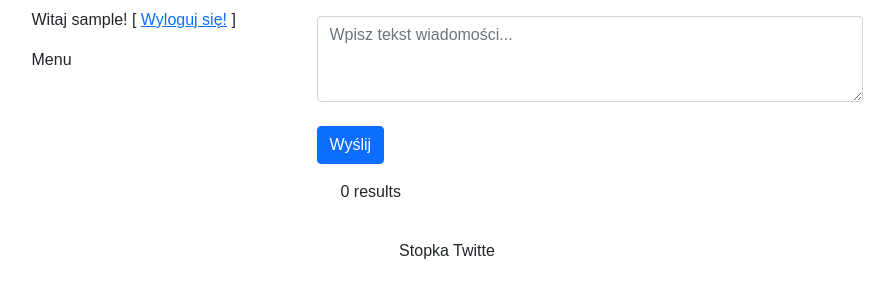
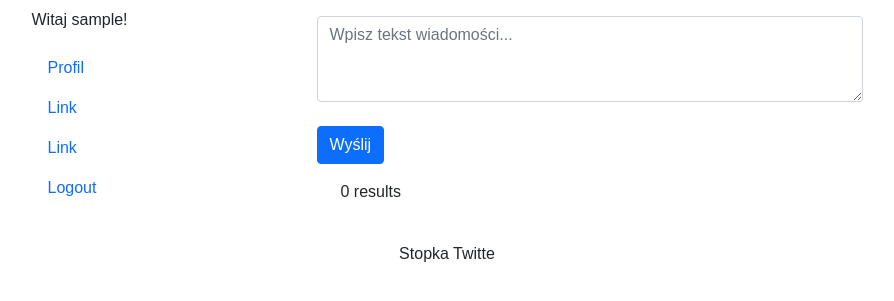
Before and after one commit to nowaxik/Twitte, a PHP site: page /twitte.php in a window 1280 px wide. Shown: the top 301 px of the page, without its empty margins (193-1087 px from the left). Run offline with PHP 8.4, Linux system fonts and the light colour scheme; the visitor is signed in with stand-in values (Sample User, id 1); data that the repository does not hold is empty.

Commit message:
Dodano menu oraz poprawiono wygląd tekstu

```diff
--- a/Twitte/twitte.php
+++ b/Twitte/twitte.php
@@ -19,14 +19,17 @@ include 'header.php';
             <!-- Lewa strona okna, jest tam menu oraz informacje o użytkowniku -->
             <div class="TwitteProfile">
                 <?php
-                    echo "<p>Witaj ".$_SESSION['userview'].'! [ <a href="logout.php">Wyloguj się!</a> ]</p>';
+                    echo "<p>Witaj ".$_SESSION['userview'].'!</p>';
                 ?>
 
-                <aside>
-                    <nav>
-                        Menu
+                <section>
+                    <nav class="nav flex-column">
+                        <a class="nav-link active" aria-current="page" href="profil.php">Profil</a>
+                        <a class="nav-link" href="#">Link</a>
+                        <a class="nav-link" href="#">Link</a>
+                        <a class="nav-link" href="logout.php">Logout</a>
                     </nav>
-                </aside>
+                </section>
             </div>
         </div>
 
@@ -70,14 +73,18 @@ include 'header.php';
                             <hr>
                         <div class="row">
                             <div class="col">
+                                <small>
                                     <span style="font-weight: bold;"><?php echo $row["userview"]; ?></span>
                                     <?php echo "@".$row["username"]." - "; ?>
                                     <?php echo $row["add_date"]; ?>
+                                </small>
                             </div>
                         </div>
                         <div class="row">
                             <div class="col">
+                                <small>
                                     <p class="lh-sm"><?php echo $row["posttext"]; ?></p>
+                                </small>
                             </div>
                         </div>
                         <div class="row">
@@ -107,20 +114,24 @@ include 'header.php';
                             <div class="container">
                                 <div class="row">
                                     <div class="col">
+                                        <small>
                                             <span style="font-weight: bold;"><?php echo $com["userview"]; ?></span>
                                             <?php echo "@".$com["username"]." - "; ?>
                                             <?php echo $com["reg_date"]; ?>
+                                        </small>
                                     </div>
                                 </div>
                                 <div class="row">
                                     <div class="col">
                                         <p class="lh-sm">
+                                            <small>
                                                 <?php
                                                     if ($id == $com['comment_id'])
                                                     {
                                                         echo $com["comment_text"] ;
                                                     }
                                                 ?>
+                                            </small>
                                         </p>
                                     </div>
                                 </div>
```
Lines whose indentation alone changed are shown as unchanged.
